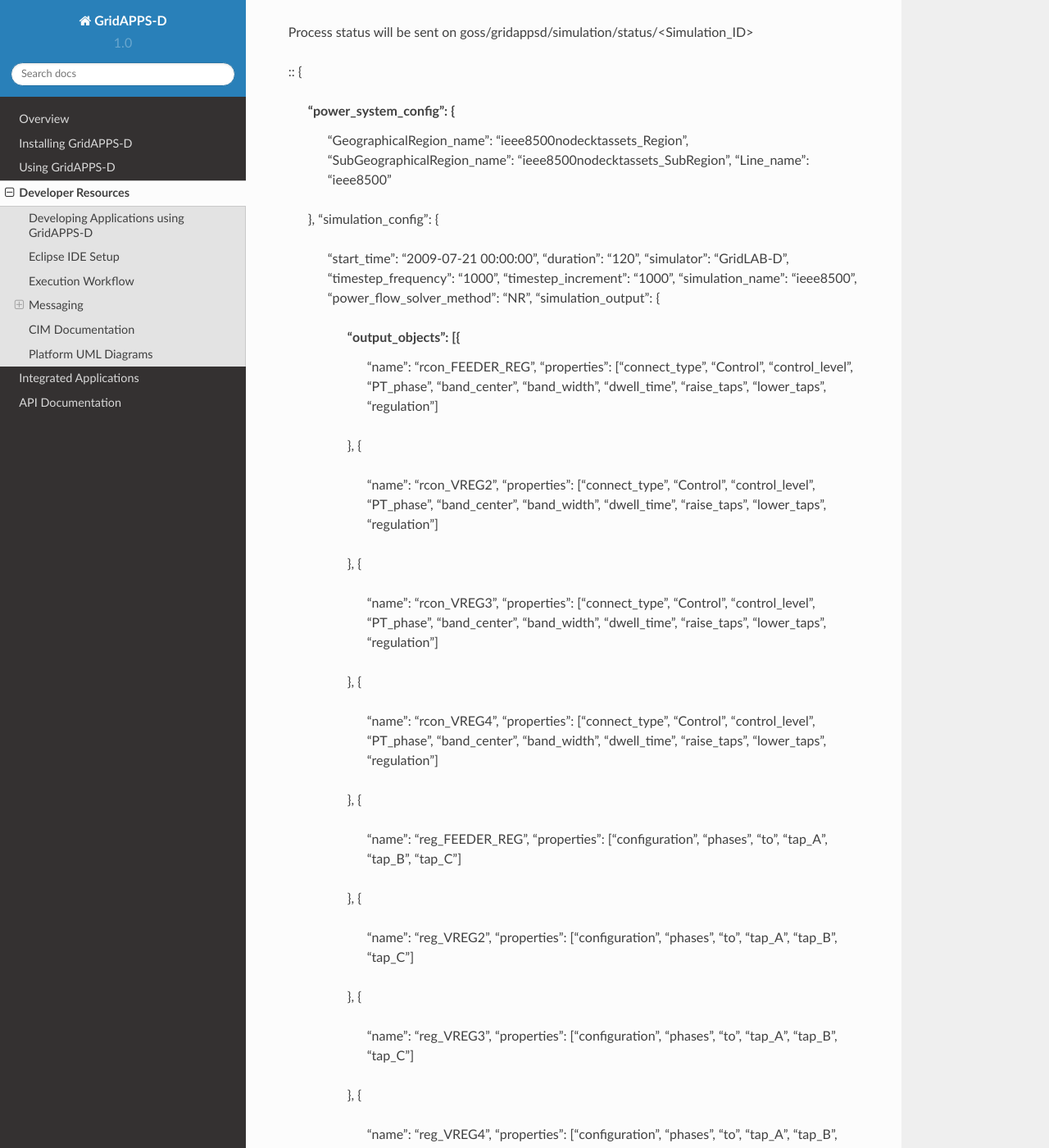
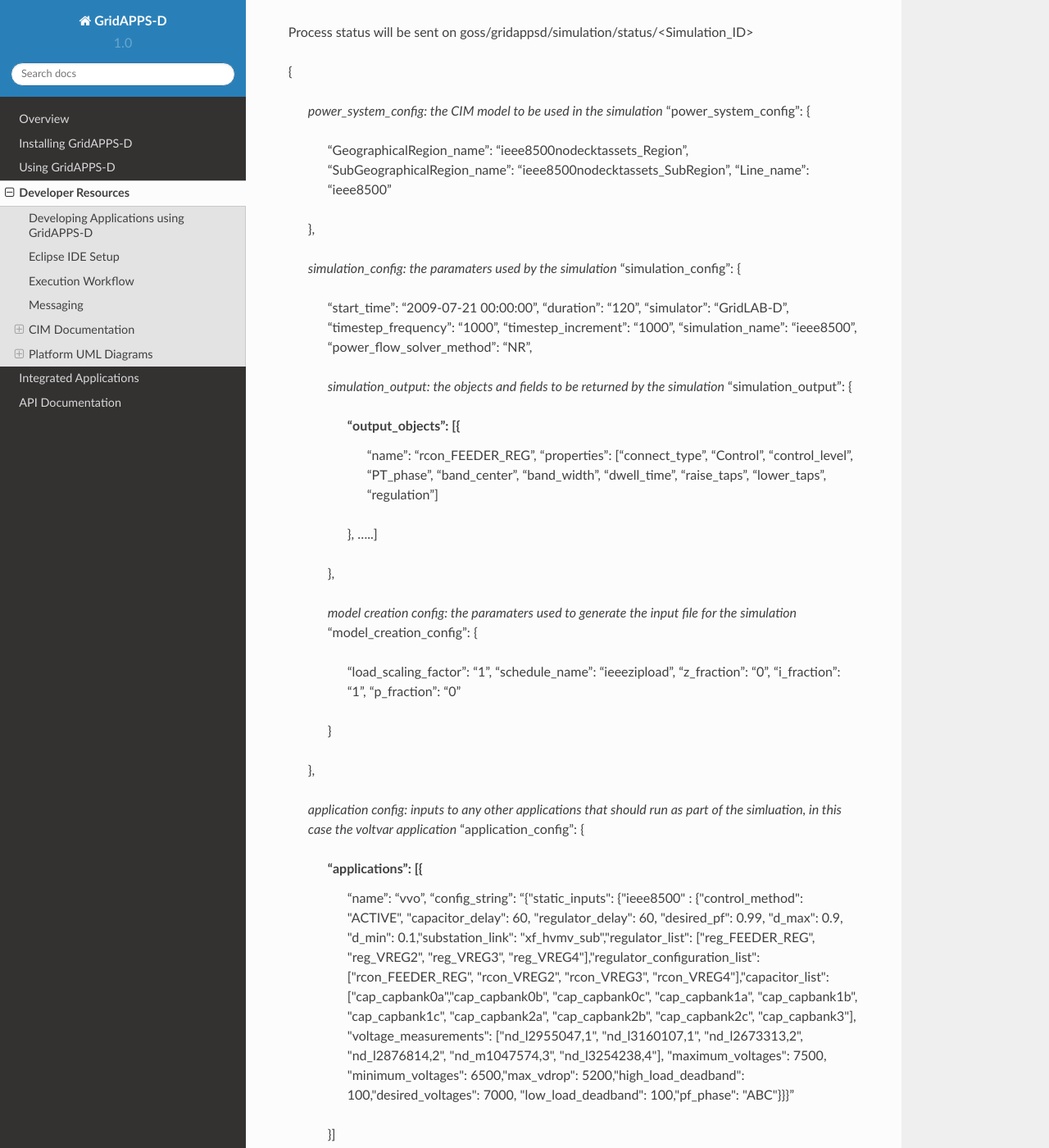
Before and after one commit to GRIDAPPSD/GOSS-GridAPPS-D, a Sphinx documentation site: the page built from docs/source/developer_resources/index.rst, in a window 1280 px wide and 1400 px high, scrolled down 2282 px. Shown: the whole window at 82% size. Built offline with Sphinx 7.4.7 and the Read the Docs theme 2.0.0, drawn with Linux system fonts in a browser that asks for light colours; pages that are not in the unit, such as notebooks, are missing from menus; some of the changed text lies outside the part shown.

Commit message:
Update Simulation_Request.rst

```diff
--- a/docs/source/developer_resources/messaging/Simulation_Request.rst
+++ b/docs/source/developer_resources/messaging/Simulation_Request.rst
@@ -3,16 +3,17 @@
 Process status will be sent on goss/gridappsd/simulation/status/<Simulation_ID>
 
 
-::
+
 {
 
-
-
+	*power_system_config: the CIM model to be used in the simulation*
 	"power_system_config": {
 		"GeographicalRegion_name": "ieee8500nodecktassets_Region",
 		"SubGeographicalRegion_name": "ieee8500nodecktassets_SubRegion",
 		"Line_name": "ieee8500"
 	},
+
+	*simulation_config: the paramaters used by the simulation*
 	"simulation_config": {
 		"start_time": "2009-07-21 00:00:00",
 		"duration": "120",
@@ -21,6 +22,8 @@
 		"timestep_increment": "1000",
 		"simulation_name": "ieee8500",
 		"power_flow_solver_method": "NR",
+
+		*simulation_output: the objects and fields to be returned by the simulation*
 		"simulation_output": {
 			"output_objects": [{
 				"name": "rcon_FEEDER_REG",
@@ -35,262 +38,10 @@
 				"lower_taps",
 				"regulation"]
 			},
-			{
-				"name": "rcon_VREG2",
-				"properties": ["connect_type",
-				"Control",
-				"control_level",
-				"PT_phase",
-				"band_center",
-				"band_width",
-				"dwell_time",
-				"raise_taps",
-				"lower_taps",
-				"regulation"]
-			},
-			{
-				"name": "rcon_VREG3",
-				"properties": ["connect_type",
-				"Control",
-				"control_level",
-				"PT_phase",
-				"band_center",
-				"band_width",
-				"dwell_time",
-				"raise_taps",
-				"lower_taps",
-				"regulation"]
-			},
-			{
-				"name": "rcon_VREG4",
-				"properties": ["connect_type",
-				"Control",
-				"control_level",
-				"PT_phase",
-				"band_center",
-				"band_width",
-				"dwell_time",
-				"raise_taps",
-				"lower_taps",
-				"regulation"]
-			},
-			{
-				"name": "reg_FEEDER_REG",
-				"properties": ["configuration",
-				"phases",
-				"to",
-				"tap_A",
-				"tap_B",
-				"tap_C"]
-			},
-			{
-				"name": "reg_VREG2",
-				"properties": ["configuration",
-				"phases",
-				"to",
-				"tap_A",
-				"tap_B",
-				"tap_C"]
-			},
-			{
-				"name": "reg_VREG3",
-				"properties": ["configuration",
-				"phases",
-				"to",
-				"tap_A",
-				"tap_B",
-				"tap_C"]
-			},
-			{
-				"name": "reg_VREG4",
-				"properties": ["configuration",
-				"phases",
-				"to",
-				"tap_A",
-				"tap_B",
-				"tap_C"]
-			},
-			{
-				"name": "cap_capbank0a",
-				"properties": ["phases",
-				"pt_phase",
-				"phases_connected",
-				"control",
-				"control_level",
-				"capacitor_A",
-				"dwell_time",
-				"switchA"]
-			},
-			{
-				"name": "cap_capbank1a",
-				"properties": ["phases",
-				"pt_phase",
-				"phases_connected",
-				"control",
-				"control_level",
-				"capacitor_A",
-				"dwell_time",
-				"switchA"]
-			},
-			{
-				"name": "cap_capbank2a",
-				"properties": ["phases",
-				"pt_phase",
-				"phases_connected",
-				"control",
-				"control_level",
-				"capacitor_A",
-				"dwell_time",
-				"switchA"]
-			},
-			{
-				"name": "cap_capbank0b",
-				"properties": ["phases",
-				"pt_phase",
-				"phases_connected",
-				"control",
-				"control_level",
-				"capacitor_B",
-				"dwell_time",
-				"switchB"]
-			},
-			{
-				"name": "cap_capbank1b",
-				"properties": ["phases",
-				"pt_phase",
-				"phases_connected",
-				"control",
-				"control_level",
-				"capacitor_B",
-				"dwell_time",
-				"switchB"]
-			},
-			{
-				"name": "cap_capbank2b",
-				"properties": ["phases",
-				"pt_phase",
-				"phases_connected",
-				"control",
-				"control_level",
-				"capacitor_B",
-				"dwell_time",
-				"switchB"]
-			},
-			{
-				"name": "cap_capbank0c",
-				"properties": ["phases",
-				"pt_phase",
-				"phases_connected",
-				"control",
-				"control_level",
-				"capacitor_C",
-				"dwell_time",
-				"switchC"]
-			},
-			{
-				"name": "cap_capbank1c",
-				"properties": ["phases",
-				"pt_phase",
-				"phases_connected",
-				"control",
-				"control_level",
-				"capacitor_C",
-				"dwell_time",
-				"switchC"]
-			},
-			{
-				"name": "cap_capbank2c",
-				"properties": ["phases",
-				"pt_phase",
-				"phases_connected",
-				"control",
-				"control_level",
-				"capacitor_C",
-				"dwell_time",
-				"switchC"]
-			},
-			{
-				"name": "cap_capbank3",
-				"properties": ["phases",
-				"pt_phase",
-				"phases_connected",
-				"control",
-				"control_level",
-				"capacitor_A",
-				"capacitor_B",
-				"capacitor_C",
-				"dwell_time",
-				"switchA",
-				"switchB",
-				"switchC"]
-			},
-			{
-				"name": "xf_hvmv_sub",
-				"properties": ["power_in_A",
-				"power_in_B",
-				"power_in_C"]
-			},
-			{
-				"name": "nd_l2955047",
-				"properties": ["voltage_A",
-				"voltage_B",
-				"voltage_C"]
-			},
-			{
-				"name": "nd_l2673313",
-				"properties": ["voltage_A",
-				"voltage_B",
-				"voltage_C"]
-			},
-			{
-				"name": "nd_l3160107",
-				"properties": ["voltage_A",
-				"voltage_B",
-				"voltage_C"]
-			},
-			{
-				"name": "nd_l2876814",
-				"properties": ["voltage_A",
-				"voltage_B",
-				"voltage_C"]
-			},
-			{
-				"name": "nd_l3254238",
-				"properties": ["voltage_A",
-				"voltage_B",
-				"voltage_C"]
-			},
-			{
-				"name": "nd_m1047574",
-				"properties": ["voltage_A",
-				"voltage_B",
-				"voltage_C"]
-			},
-			{
-				"name": "nd__hvmv_sub_lsb",
-				"properties": ["voltage_A",
-				"voltage_B",
-				"voltage_C"]
-			},
-			{
-				"name": "nd_190-8593",
-				"properties": ["voltage_A",
-				"voltage_B",
-				"voltage_C"]
-			},
-			{
-				"name": "nd_190-8581",
-				"properties": ["voltage_A",
-				"voltage_B",
-				"voltage_C"]
-			},
-			{
-				"name": "nd_190-7361",
-				"properties": ["voltage_A",
-				"voltage_B",
-				"voltage_C"]
-			}]
+			.....]
 		},
+
+		*model creation config: the paramaters used to generate the input file for the simulation*
 		"model_creation_config": {
 			"load_scaling_factor": "1",
 			"schedule_name": "ieeezipload",
@@ -299,6 +50,8 @@
 			"p_fraction": "0"
 		}
 	},
+
+	*application config: inputs to any other applications that should run as part of the simluation, in this case the voltvar application*
 	"application_config": {
 		"applications": [{
 			"name": "vvo",
@@ -306,4 +59,3 @@
 		}]
 	}
 }
-::
```
